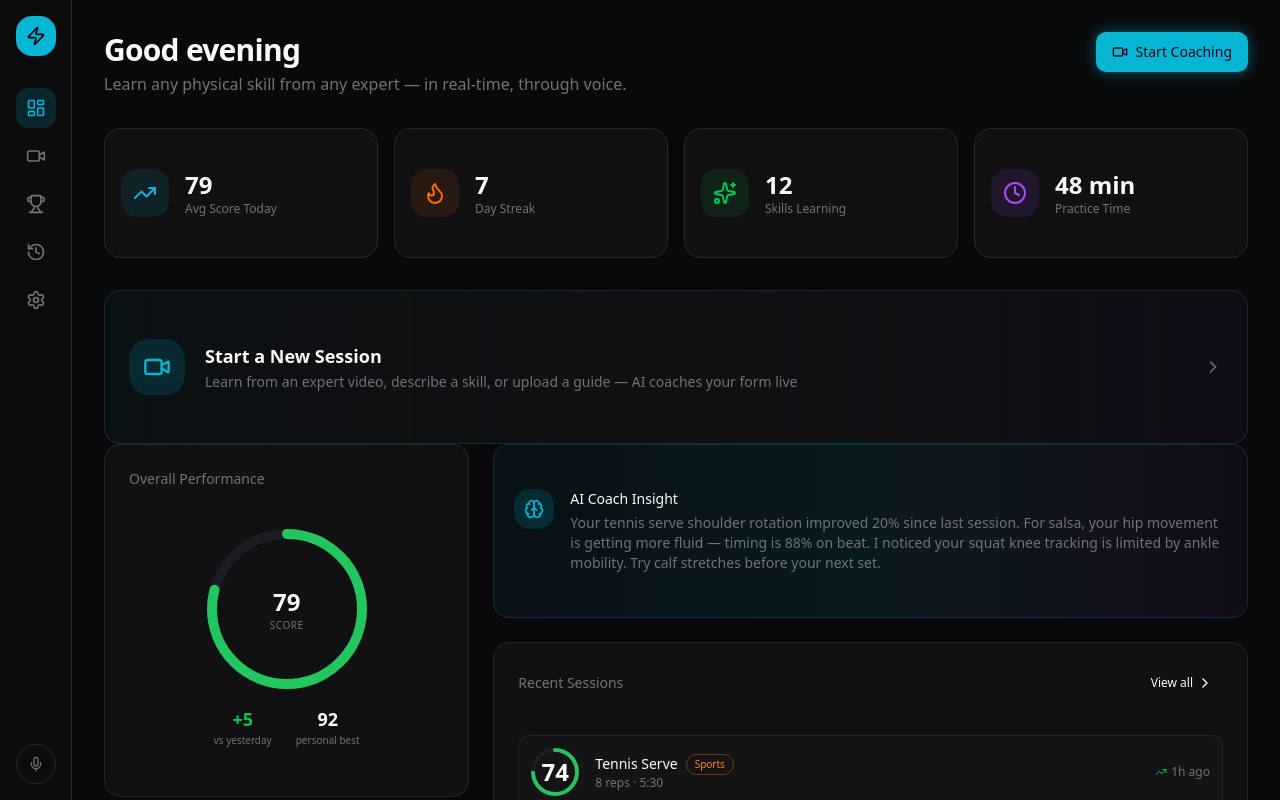
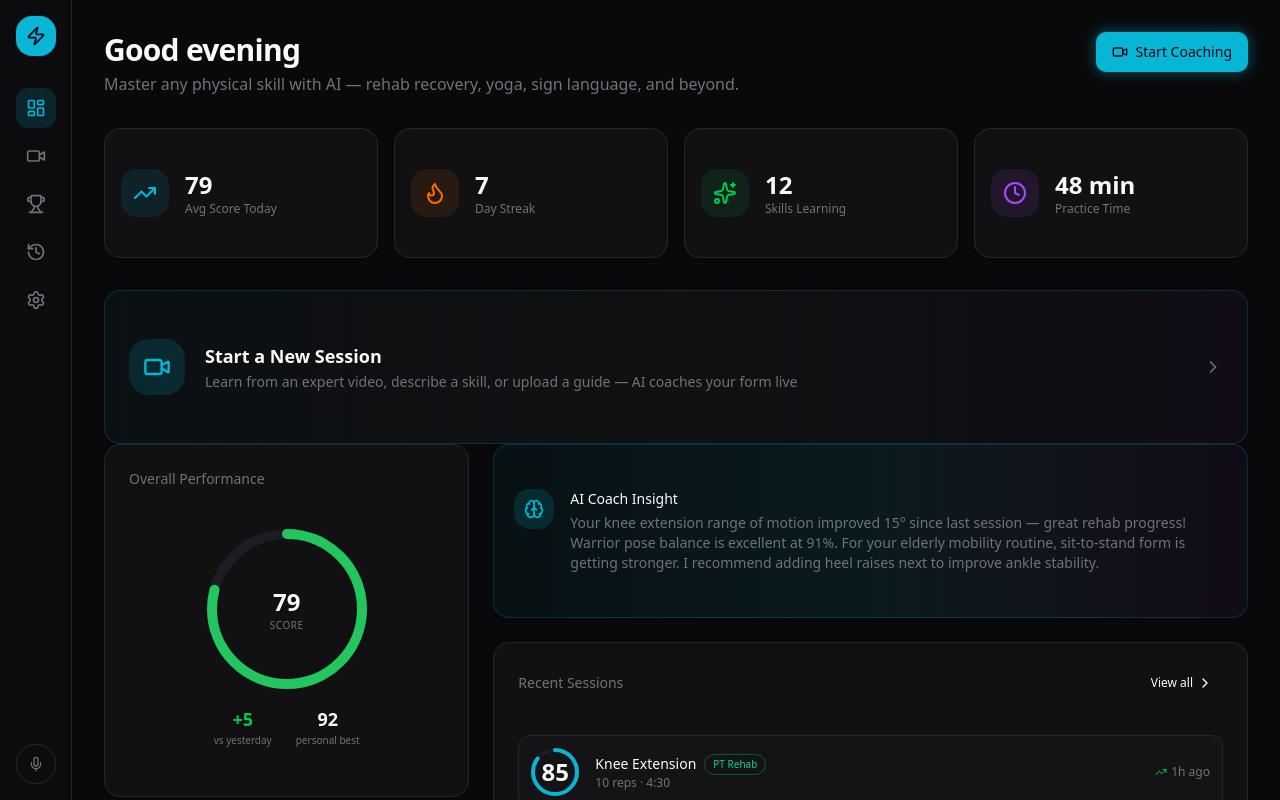
Before and after one commit to rajashekarcs2023/treehacks2026-kinetic, a Next.js app in the folder frontend/: page / in a window 1280 px wide. Built offline with nearby package versions, Linux system fonts and the light colour scheme.

Commit message:
reorder skills for human flourishing: PT rehab, yoga, sign language, elderly care lead

```diff
--- a/frontend/src/app/coach/page.tsx
+++ b/frontend/src/app/coach/page.tsx
@@ -45,14 +45,16 @@ interface JointFeedback {
 }
 
 const SKILL_CATEGORIES: Record<string, string[]> = {
-  "Fitness": ["Squat", "Deadlift", "Push-up", "Lunge", "Plank", "Burpee"],
+  "Physical Therapy": ["Knee Extension", "Shoulder Raise", "Glute Bridge", "Hip Flexion", "Ankle Mobility", "Wall Sit"],
+  "Yoga & Mindfulness": ["Warrior Pose", "Tree Pose", "Downward Dog", "Chair Pose", "Sun Salutation"],
+  "Tai Chi & Balance": ["Cloud Hands", "Single Whip", "Standing Balance", "Weight Shift"],
+  "Sign Language": ["ASL Alphabet", "Common Phrases", "Finger Spelling", "Greetings"],
+  "Elderly Mobility": ["Sit-to-Stand", "Heel Raises", "Marching in Place", "Side Step"],
+  "Ergonomics": ["Desk Posture", "Proper Lifting", "Stretch Break", "Monitor Height"],
   "Dance": ["Salsa Basic", "Hip-hop Groove", "Ballet Plié", "Bachata Step"],
+  "Fitness": ["Squat", "Deadlift", "Push-up", "Lunge", "Plank"],
   "Sports": ["Tennis Serve", "Golf Swing", "Boxing Jab", "Batting Stance"],
-  "Yoga": ["Warrior Pose", "Tree Pose", "Downward Dog", "Crow Pose"],
-  "Martial Arts": ["Front Kick", "Roundhouse", "Jab-Cross", "Horse Stance"],
-  "PT & Rehab": ["Knee Extension", "Shoulder Raise", "Glute Bridge", "Wall Sit"],
-  "Music": ["Guitar Posture", "Piano Hands", "Drum Grip", "Violin Bow"],
-  "Sign Language": ["ASL Alphabet", "Common Signs", "Finger Spelling"],
+  "Music & Performance": ["Guitar Posture", "Piano Hands", "Violin Bow", "Conductor Beat"],
 };
 
 const ALL_SKILLS = Object.values(SKILL_CATEGORIES).flat();
@@ -67,7 +69,7 @@ export default function CoachPage() {
 
 function CoachContent() {
   const searchParams = useSearchParams();
-  const initialSkill = searchParams.get("skill") || "Squat";
+  const initialSkill = searchParams.get("skill") || "Warrior Pose";
   const initialMode = searchParams.get("mode") as "video" | "describe" | "document" | null;
 
   const videoRef = useRef<HTMLVideoElement>(null);
@@ -644,7 +646,7 @@ When they ask questions, answer helpfully. Focus on form corrections.`,
             {/* Header */}
             <div className="text-center">
               <h1 className="text-3xl font-bold mb-2">AI Skill Coach</h1>
-              <p className="text-muted-foreground">Learn any physical skill from any expert — in real-time</p>
+              <p className="text-muted-foreground">Master any physical skill with AI coaching — rehab, yoga, dance, and beyond</p>
             </div>
 
             {/* ── Step 1: Pick a Skill ── */}
--- a/frontend/src/app/page.tsx
+++ b/frontend/src/app/page.tsx
@@ -34,30 +34,33 @@ interface SessionSummary {
 }
 
 const MOCK_SESSIONS: SessionSummary[] = [
-  { id: "1", skill: "Tennis Serve", category: "Sports", score: 74, reps: 8, duration: "5:30", time: "1h ago", trend: "up" },
-  { id: "2", skill: "Salsa Basic Step", category: "Dance", score: 88, reps: 12, duration: "7:00", time: "3h ago", trend: "up" },
-  { id: "3", skill: "Squat", category: "Fitness", score: 82, reps: 15, duration: "4:30", time: "5h ago", trend: "up" },
-  { id: "4", skill: "Warrior Pose", category: "Yoga", score: 91, reps: 6, duration: "6:15", time: "Yesterday", trend: "same" },
-  { id: "5", skill: "Knee Extension", category: "PT Rehab", score: 85, reps: 10, duration: "3:00", time: "Yesterday", trend: "up" },
+  { id: "1", skill: "Knee Extension", category: "PT Rehab", score: 85, reps: 10, duration: "4:30", time: "1h ago", trend: "up" },
+  { id: "2", skill: "Warrior Pose", category: "Yoga", score: 91, reps: 6, duration: "6:15", time: "2h ago", trend: "up" },
+  { id: "3", skill: "Sit-to-Stand", category: "Elderly", score: 78, reps: 8, duration: "3:00", time: "3h ago", trend: "up" },
+  { id: "4", skill: "ASL Alphabet", category: "Sign Lang", score: 88, reps: 12, duration: "5:00", time: "Yesterday", trend: "up" },
+  { id: "5", skill: "Salsa Basic Step", category: "Dance", score: 82, reps: 15, duration: "7:00", time: "Yesterday", trend: "same" },
 ];
 
 const SKILL_CATEGORIES = [
-  { name: "Fitness", icon: Dumbbell, color: "text-blue-400", bg: "bg-blue-500/10", examples: "Squats, Deadlifts, Push-ups" },
-  { name: "Dance", icon: Music, color: "text-pink-400", bg: "bg-pink-500/10", examples: "Salsa, Hip-hop, Ballet" },
-  { name: "Sports", icon: Swords, color: "text-orange-400", bg: "bg-orange-500/10", examples: "Tennis, Golf, Boxing" },
-  { name: "Yoga", icon: Sparkles, color: "text-purple-400", bg: "bg-purple-500/10", examples: "Warrior, Tree, Crow" },
-  { name: "PT & Rehab", icon: HeartPulse, color: "text-emerald-400", bg: "bg-emerald-500/10", examples: "Knee, Shoulder, Gait" },
-  { name: "Sign Language", icon: Hand, color: "text-yellow-400", bg: "bg-yellow-500/10", examples: "ASL Signs, Alphabet" },
-  { name: "Music", icon: Music, color: "text-cyan-400", bg: "bg-cyan-500/10", examples: "Guitar, Piano, Drums" },
-  { name: "Ergonomics", icon: Monitor, color: "text-slate-400", bg: "bg-slate-500/10", examples: "Posture, Lifting, Typing" },
+  { name: "PT & Rehab", icon: HeartPulse, color: "text-emerald-400", bg: "bg-emerald-500/10", examples: "Knee, Shoulder, Hip" },
+  { name: "Yoga", icon: Sparkles, color: "text-purple-400", bg: "bg-purple-500/10", examples: "Warrior, Tree, Sun" },
+  { name: "Sign Language", icon: Hand, color: "text-yellow-400", bg: "bg-yellow-500/10", examples: "ASL, Greetings" },
+  { name: "Elderly Care", icon: HeartPulse, color: "text-rose-400", bg: "bg-rose-500/10", examples: "Balance, Sit-Stand" },
+  { name: "Ergonomics", icon: Monitor, color: "text-slate-400", bg: "bg-slate-500/10", examples: "Posture, Lifting" },
+  { name: "Dance", icon: Music, color: "text-pink-400", bg: "bg-pink-500/10", examples: "Salsa, Ballet" },
+  { name: "Fitness", icon: Dumbbell, color: "text-blue-400", bg: "bg-blue-500/10", examples: "Squats, Push-ups" },
+  { name: "Sports", icon: Swords, color: "text-orange-400", bg: "bg-orange-500/10", examples: "Tennis, Golf" },
 ];
 
 const CATEGORY_BADGE_COLOR: Record<string, string> = {
-  Sports: "border-orange-500/40 text-orange-400",
+  "PT Rehab": "border-emerald-500/40 text-emerald-400",
+  Yoga: "border-purple-500/40 text-purple-400",
+  "Sign Lang": "border-yellow-500/40 text-yellow-400",
+  Elderly: "border-rose-500/40 text-rose-400",
+  Ergo: "border-slate-500/40 text-slate-400",
   Dance: "border-pink-500/40 text-pink-400",
   Fitness: "border-blue-500/40 text-blue-400",
-  Yoga: "border-purple-500/40 text-purple-400",
-  "PT Rehab": "border-emerald-500/40 text-emerald-400",
+  Sports: "border-orange-500/40 text-orange-400",
 };
 
 export default function Dashboard() {
@@ -82,7 +85,7 @@ export default function Dashboard() {
         <div>
           <h1 className="text-3xl font-bold tracking-tight">{greeting}</h1>
           <p className="text-muted-foreground mt-1">
-            Learn any physical skill from any expert — in real-time, through voice.
+            Master any physical skill with AI — rehab recovery, yoga, sign language, and beyond.
           </p>
         </div>
         <Link href="/coach">
@@ -221,10 +224,10 @@ export default function Dashboard() {
               <div>
                 <p className="font-medium text-sm">AI Coach Insight</p>
                 <p className="text-sm text-muted-foreground mt-1">
-                  Your tennis serve shoulder rotation improved 20% since last session. For salsa,
-                  your hip movement is getting more fluid — timing is 88% on beat. I noticed your
-                  squat knee tracking is limited by ankle mobility. Try calf stretches before your
-                  next set.
+                  Your knee extension range of motion improved 15° since last session — great rehab progress!
+                  Warrior pose balance is excellent at 91%. For your elderly mobility routine,
+                  sit-to-stand form is getting stronger. I recommend adding heel raises next to
+                  improve ankle stability.
                 </p>
               </div>
             </CardContent>
@@ -291,12 +294,12 @@ export default function Dashboard() {
             <CardContent>
               <div className="space-y-3">
                 {[
-                  { name: "Salsa Basic Step", category: "Dance", level: 88 },
-                  { name: "Squat Form", category: "Fitness", level: 82 },
-                  { name: "Tennis Serve", category: "Sports", level: 74 },
                   { name: "Warrior Pose", category: "Yoga", level: 91 },
-                  { name: "Knee Extension", category: "PT", level: 85 },
-                  { name: "Guitar Posture", category: "Music", level: 62 },
+                  { name: "Knee Extension", category: "PT Rehab", level: 85 },
+                  { name: "ASL Alphabet", category: "Sign Lang", level: 88 },
+                  { name: "Sit-to-Stand", category: "Elderly", level: 78 },
+                  { name: "Salsa Basic", category: "Dance", level: 82 },
+                  { name: "Desk Posture", category: "Ergo", level: 70 },
                 ].map((skill) => (
                   <div key={skill.name} className="space-y-1">
                     <div className="flex justify-between text-xs">
```
